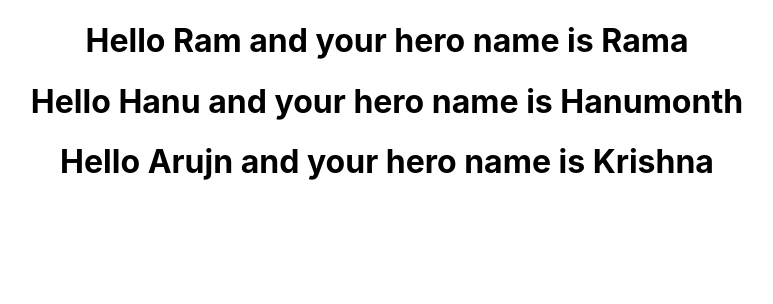
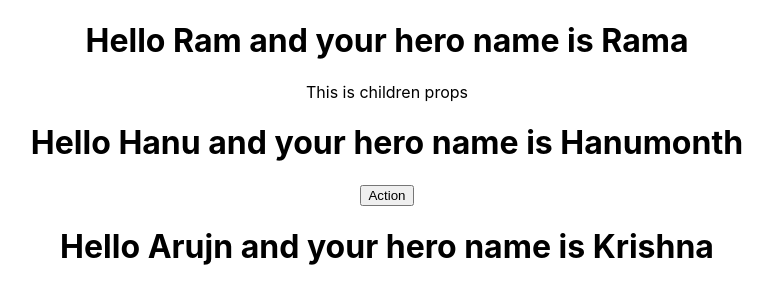
Before and after one commit to apparao1234/hello-world, a React (Create React App) app: page / in a window 1280 px wide. Shown: the top 304 px of the page, without its empty margins (253-1026 px from the left). Built offline with nearby package versions, Linux system fonts and the light colour scheme.

Commit message:
function props with props.children

```diff
--- a/src/components/Greet.js
+++ b/src/components/Greet.js
@@ -8,6 +8,7 @@ const Greet = props => {
       <h1>
         Hello {name} and your hero name is {heroName}
       </h1>
+      {props.children}
     </div>
   );
 };
```
